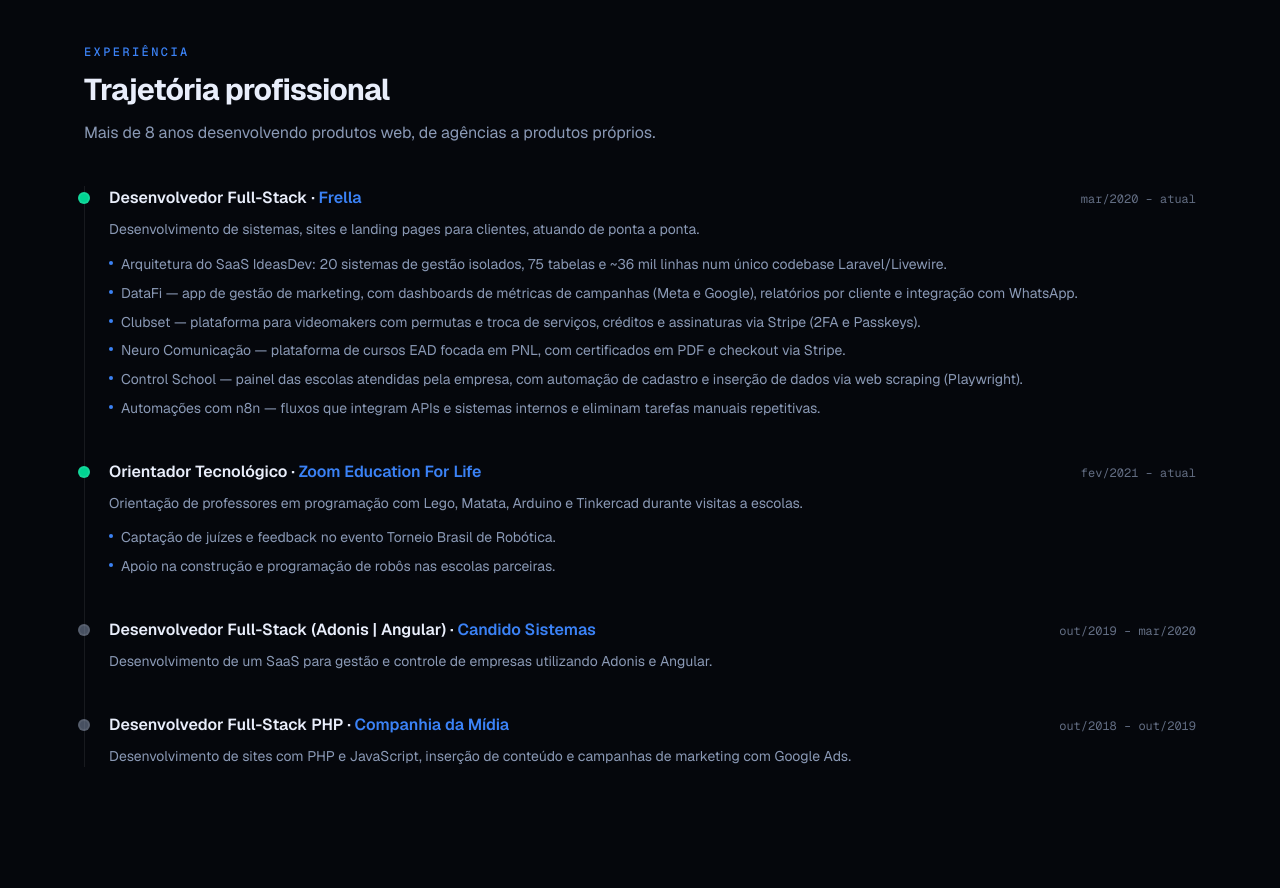
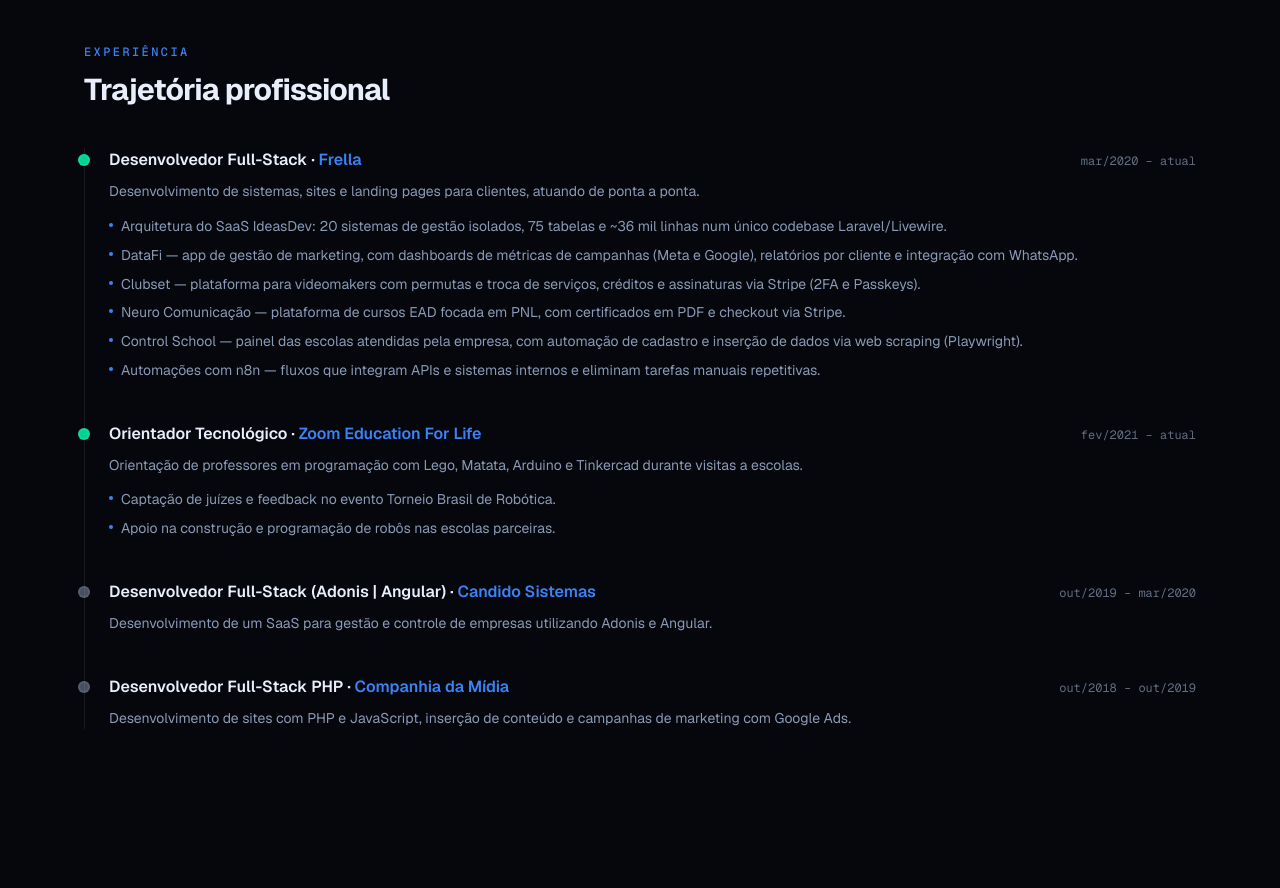
Before and after one commit to LucasCastro100/portfolio-lucas, a Next.js app: page / in a window 1280 px wide. Shown: the part 6100-6988 px from the top of the page. Built offline with nearby package versions, Linux system fonts and the light colour scheme.

Commit message:
chore(conteudo): remove a descricao do cabecalho de Experiencia

```diff
--- a/src/components/experience.tsx
+++ b/src/components/experience.tsx
@@ -8,7 +8,6 @@
       <SectionHeading
         eyebrow="Experiência"
         title="Trajetória profissional"
-        description="Mais de 8 anos desenvolvendo produtos web, de agências a produtos próprios."
       />
 
       <ol className="relative border-l border-line">
```
